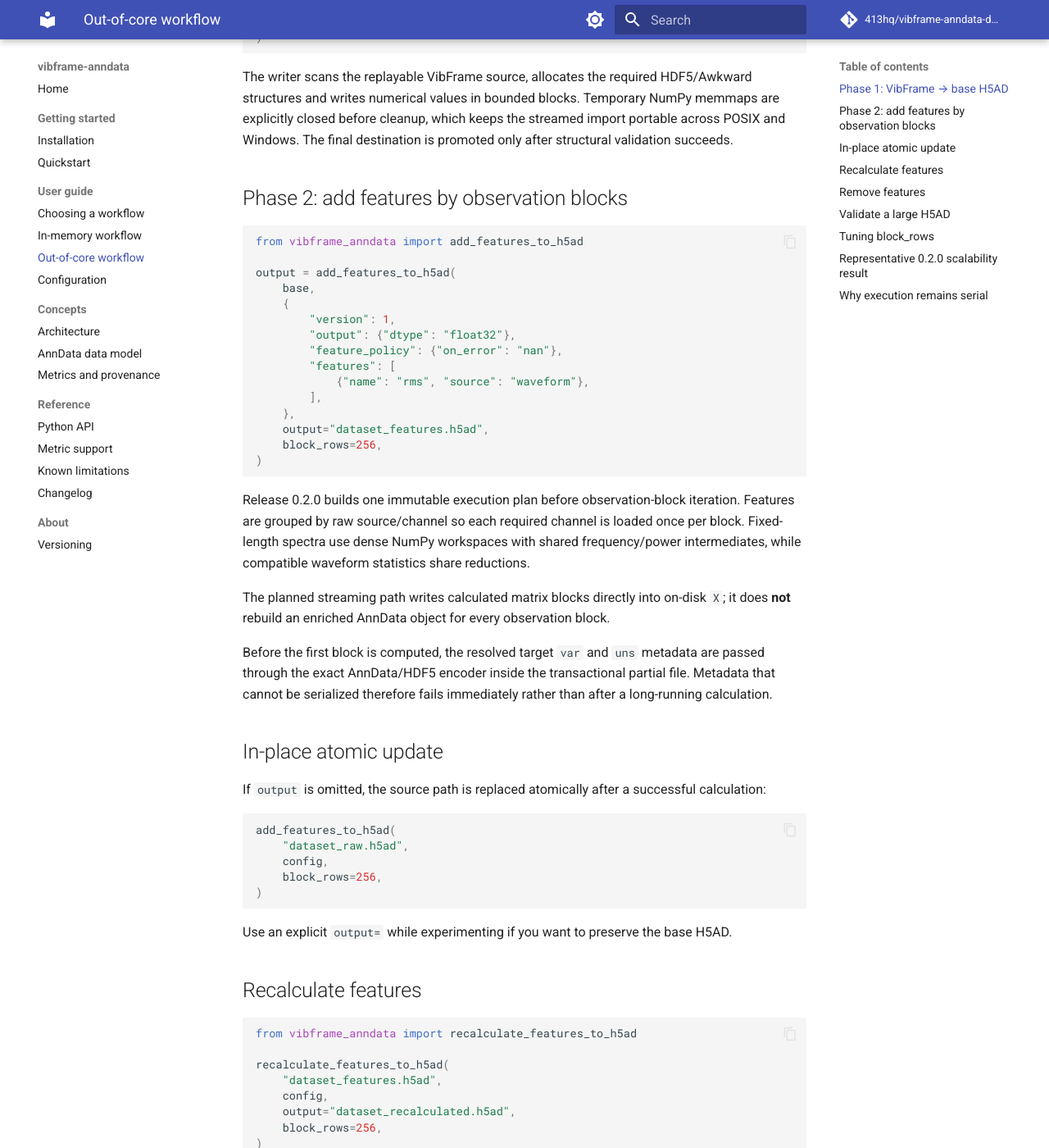
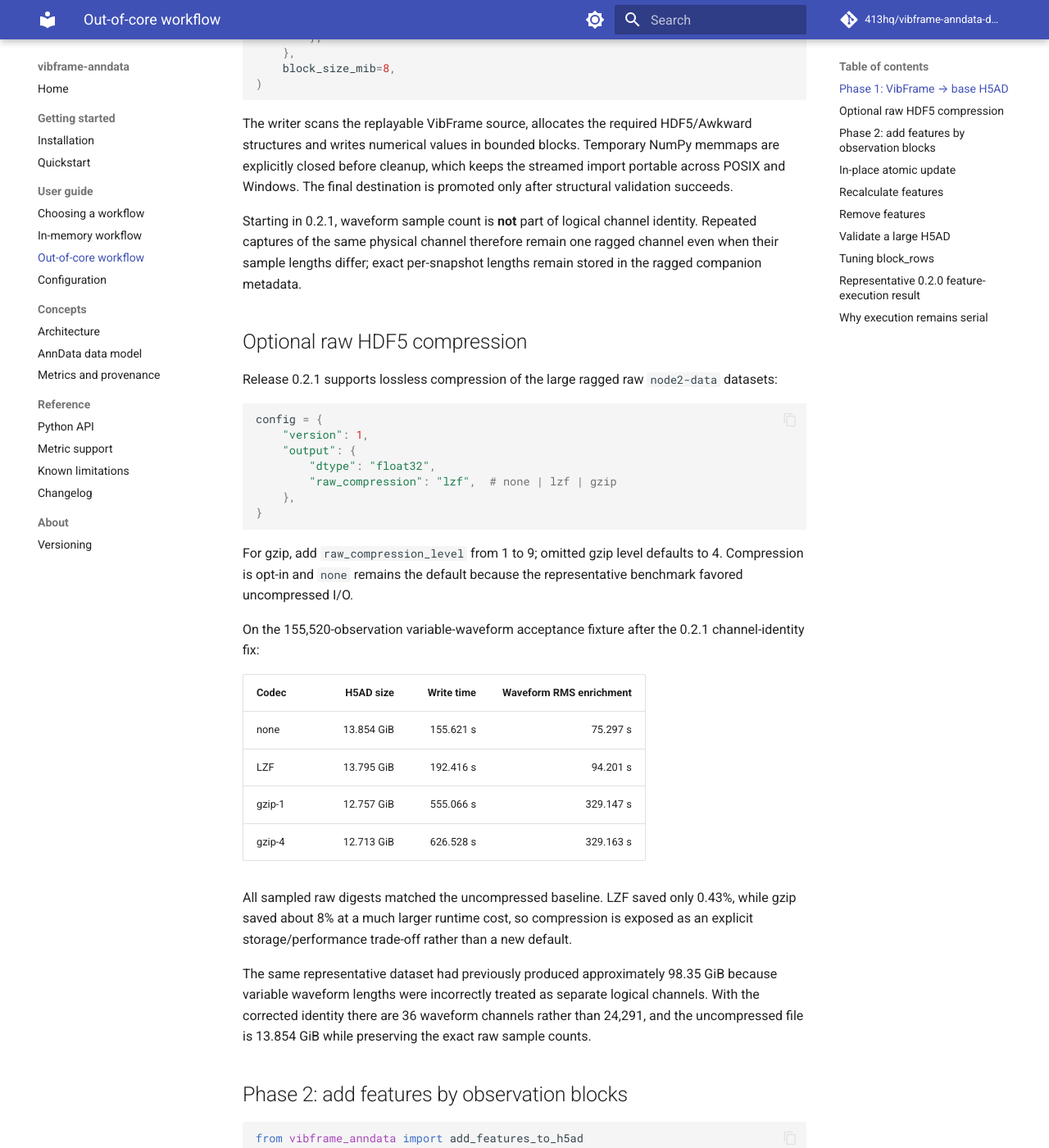
Before and after one commit to 413hq/vibframe-anndata-docs, an MkDocs documentation site: the page built from docs/guides/out-of-core.md, in a window 1280 px wide and 1400 px high, scrolled down 582 px. Shown: the whole window at 82% size. Built offline with MkDocs 1.6.1 and Material for MkDocs 9.7.7, drawn with Linux system fonts in a browser that asks for light colours; comment, search, counter and statistics services are not loaded; the version menu is left out; some of the changed text lies outside the part shown.

Commit message:
docs: add 0.2.1 variable-waveform storage evidence

````diff
--- a/docs/guides/out-of-core.md
+++ b/docs/guides/out-of-core.md
@@ -17,13 +17,47 @@ base = import_raw_to_h5ad(
             "spectra": True,
             "on_missing_signal": "nan",
         },
-        "output": {"dtype": "float32"},
+        "output": {
+            "dtype": "float32",
+            "raw_compression": "none",
+        },
     },
     block_size_mib=8,
 )
 ```
 
 The writer scans the replayable VibFrame source, allocates the required HDF5/Awkward structures and writes numerical values in bounded blocks. Temporary NumPy memmaps are explicitly closed before cleanup, which keeps the streamed import portable across POSIX and Windows. The final destination is promoted only after structural validation succeeds.
+
+Starting in 0.2.1, waveform sample count is **not** part of logical channel identity. Repeated captures of the same physical channel therefore remain one ragged channel even when their sample lengths differ; exact per-snapshot lengths remain stored in the ragged companion metadata.
+
+## Optional raw HDF5 compression
+
+Release 0.2.1 supports lossless compression of the large ragged raw `node2-data` datasets:
+
+```python
+config = {
+    "version": 1,
+    "output": {
+        "dtype": "float32",
+        "raw_compression": "lzf",  # none | lzf | gzip
+    },
+}
+```
+
+For gzip, add `raw_compression_level` from 1 to 9; omitted gzip level defaults to 4. Compression is opt-in and `none` remains the default because the representative benchmark favored uncompressed I/O.
+
+On the 155,520-observation variable-waveform acceptance fixture after the 0.2.1 channel-identity fix:
+
+| Codec | H5AD size | Write time | Waveform RMS enrichment |
+|---|---:|---:|---:|
+| none | 13.854 GiB | 155.621 s | 75.297 s |
+| LZF | 13.795 GiB | 192.416 s | 94.201 s |
+| gzip-1 | 12.757 GiB | 555.066 s | 329.147 s |
+| gzip-4 | 12.713 GiB | 626.528 s | 329.163 s |
+
+All sampled raw digests matched the uncompressed baseline. LZF saved only 0.43%, while gzip saved about 8% at a much larger runtime cost, so compression is exposed as an explicit storage/performance trade-off rather than a new default.
+
+The same representative dataset had previously produced approximately 98.35 GiB because variable waveform lengths were incorrectly treated as separate logical channels. With the corrected identity there are 36 waveform channels rather than 24,291, and the uncompressed file is 13.854 GiB while preserving the exact raw sample counts.
 
 ## Phase 2: add features by observation blocks
 
@@ -45,7 +79,7 @@ output = add_features_to_h5ad(
 )
 ```
 
-Release 0.2.0 builds one immutable execution plan before observation-block iteration. Features are grouped by raw source/channel so each required channel is loaded once per block. Fixed-length spectra use dense NumPy workspaces with shared frequency/power intermediates, while compatible waveform statistics share reductions.
+Release 0.2.0 introduced one immutable execution plan before observation-block iteration. Features are grouped by raw source/channel so each required channel is loaded once per block. Fixed-length spectra use dense NumPy workspaces with shared frequency/power intermediates, while compatible waveform statistics share reductions.
 
 The planned streaming path writes calculated matrix blocks directly into on-disk `X`; it does **not** rebuild an enriched AnnData object for every observation block.
 
@@ -112,9 +146,9 @@ This performs structural checks directly against the file without materializing
 
 The default is conservative. Start there unless you have measured a reason to change it.
 
-## Representative 0.2.0 scalability result
+## Representative 0.2.0 feature-execution result
 
-The accepted 180-day / 12-machine float32 H5AD contains 155,520 observations and is approximately 10.875 GiB on disk. The final 0.2.0 feature benchmark used Python 3.12.14, `block_rows=256` and an 8 GiB macOS arm64 host.
+The accepted 180-day / 12-machine float32 H5AD feature benchmark used 155,520 observations, Python 3.12.14, `block_rows=256` and an 8 GiB macOS arm64 host.
 
 | Workload | Added variables | Time | Peak RSS |
 |---|---:|---:|---:|
@@ -125,10 +159,10 @@ The accepted 180-day / 12-machine float32 H5AD contains 155,520 observations and
 
 All workloads preserved raw observation/signal counts, passed structural and numerical sanity checks, and produced zero infinite feature values.
 
-For comparison, the 0.1.0 36-column waveform control took 51.358 s at 0.321 GiB peak RSS. The 0.2.0 waveform-smoke result is therefore 36.3% faster on the same accepted dataset.
+For comparison, the 0.1.0 36-column waveform control took 51.358 s at 0.321 GiB peak RSS. The 0.2.0 waveform-smoke result is therefore 36.3% faster on the same accepted feature dataset.
 
 These figures are release evidence, not universal resource guarantees: your raw signal lengths, channel density and feature mix determine actual runtime and memory usage.
 
 ## Why execution remains serial
 
-A measured 1/2/4/8-worker decision probe found the vectorized single-worker path fastest on the acceptance runner. Release 0.2.0 therefore keeps serial execution rather than exposing a worker API that made the measured workload slower.
+A measured 1/2/4/8-worker decision probe found the vectorized single-worker path fastest on the acceptance runner. The 0.2.x line therefore keeps serial execution rather than exposing a worker API that made the measured workload slower.
````
